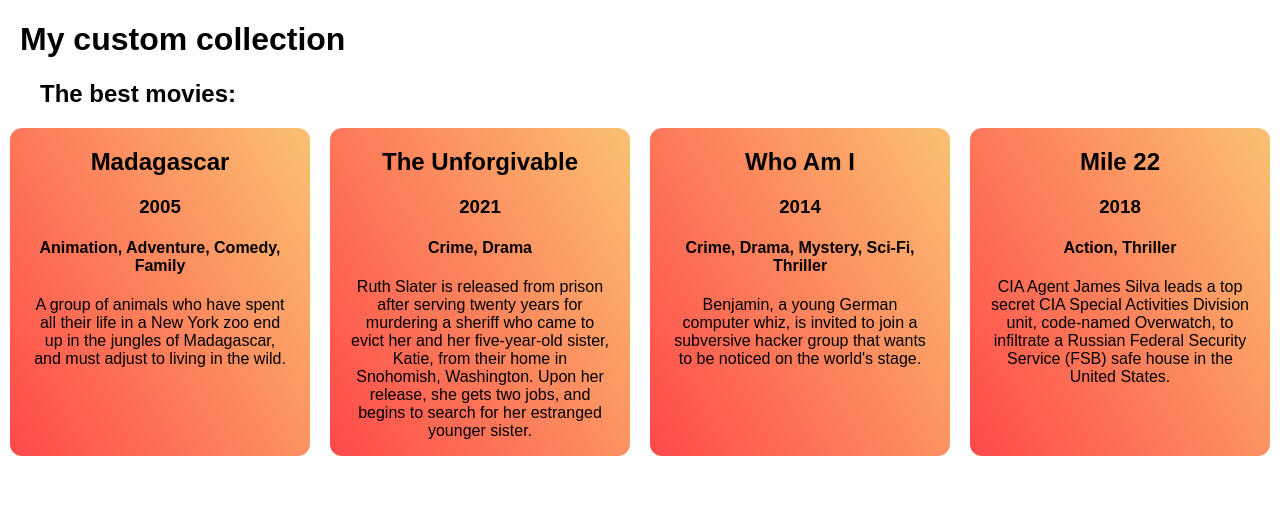
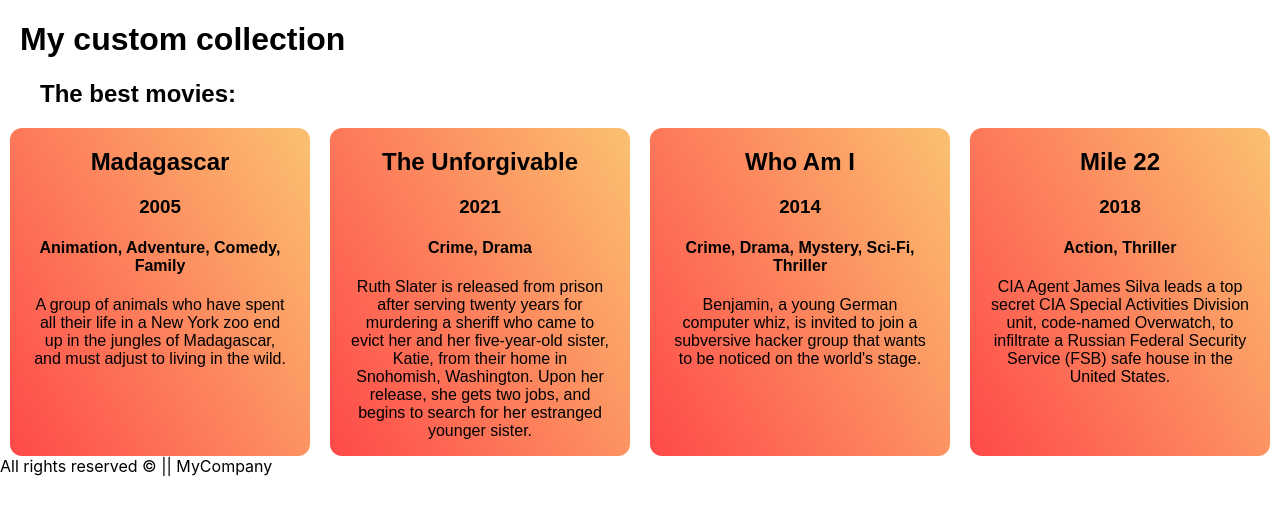
Before and after one commit to Y3llow45/movie-project-react, a React (Create React App) app: page / in a window 1280 px wide. Shown: the top 514 px of the page. Built offline with nearby package versions, Linux system fonts and the light colour scheme.

Commit message:
fixed some bugs

```diff
--- a/package.json
+++ b/package.json
@@ -13,6 +13,7 @@
   },
   "scripts": {
     "start": "react-scripts start",
+    "bruh": "set PORT=24229 && react-scripts start",
     "build": "react-scripts build",
     "test": "react-scripts test",
     "eject": "react-scripts eject"
--- a/src/components/Footer.js
+++ b/src/components/Footer.js
@@ -5,7 +5,7 @@
 class Footer extends Component {
     render() {
         console.log(this.props.refreshCount);
-        return (this.props.refreshCount) ? <Message text="All rights reserved &copy;" /> : null
+        return (this.props.refreshCount === 0) ? <Message text="All rights reserved &copy;" /> : null
     }
 }
 
```
